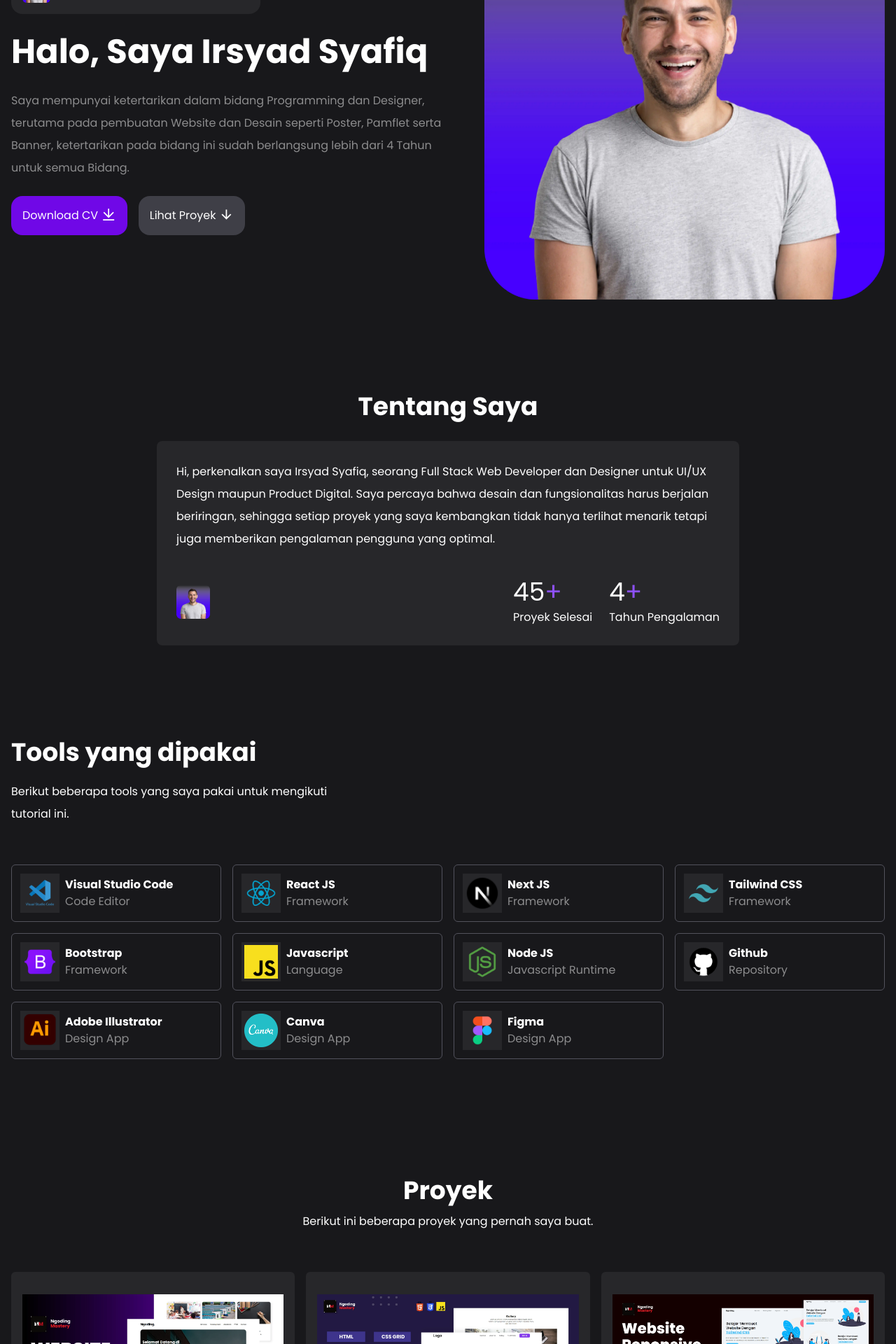
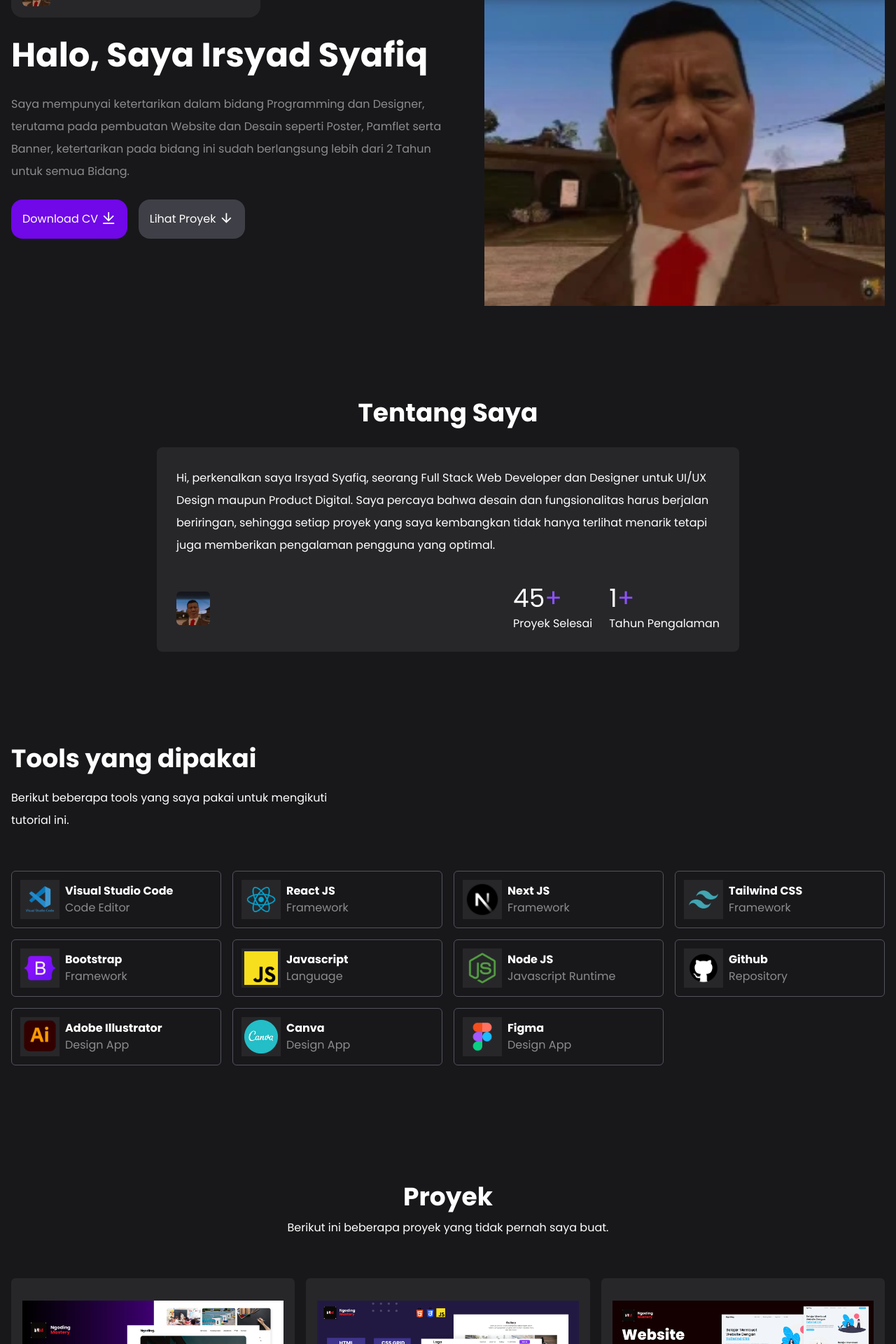
Before and after one commit to SYAQ07/React-portfolio2, a React (Vite) app: page / in a window 1280 px wide. Shown: the part 300-2220 px from the top of the page at 70% size. Built offline with nearby package versions, Linux system fonts and the light colour scheme.

Commit message:
Update portfolio

```diff
--- a/src/App.jsx
+++ b/src/App.jsx
@@ -28,7 +28,7 @@ function App() {
             Saya mempunyai ketertarikan dalam bidang Programming dan Designer,
             terutama pada pembuatan Website dan Desain seperti Poster, Pamflet
             serta Banner, ketertarikan pada bidang ini sudah berlangsung lebih
-            dari 4 Tahun untuk semua Bidang.
+            dari 2 Tahun untuk semua Bidang.
           </p>
 
           <div className="flex items-center gap-2 sm:gap-4">
@@ -101,7 +101,7 @@ function App() {
 
               <div>
                 <h2 className="mb-1 text-4xl">
-                  4<span className="text-violet-500">+</span>
+                  1<span className="text-violet-500">+</span>
                 </h2>
                 <p>Tahun Pengalaman</p>
               </div>
@@ -174,7 +174,7 @@ function App() {
           data-aos-delay="300"
           data-aos-once="true"
         >
-          Berikut ini beberapa proyek yang pernah saya buat.
+          Berikut ini beberapa proyek yang tidak pernah saya buat.
         </p>
 
         <div className="proyek-box mt-14 grid grid-cols-1 gap-4 sm:grid-cols-2 lg:grid-cols-3">
```
Also changed, not shown: public/assets/hero-img.webp.
